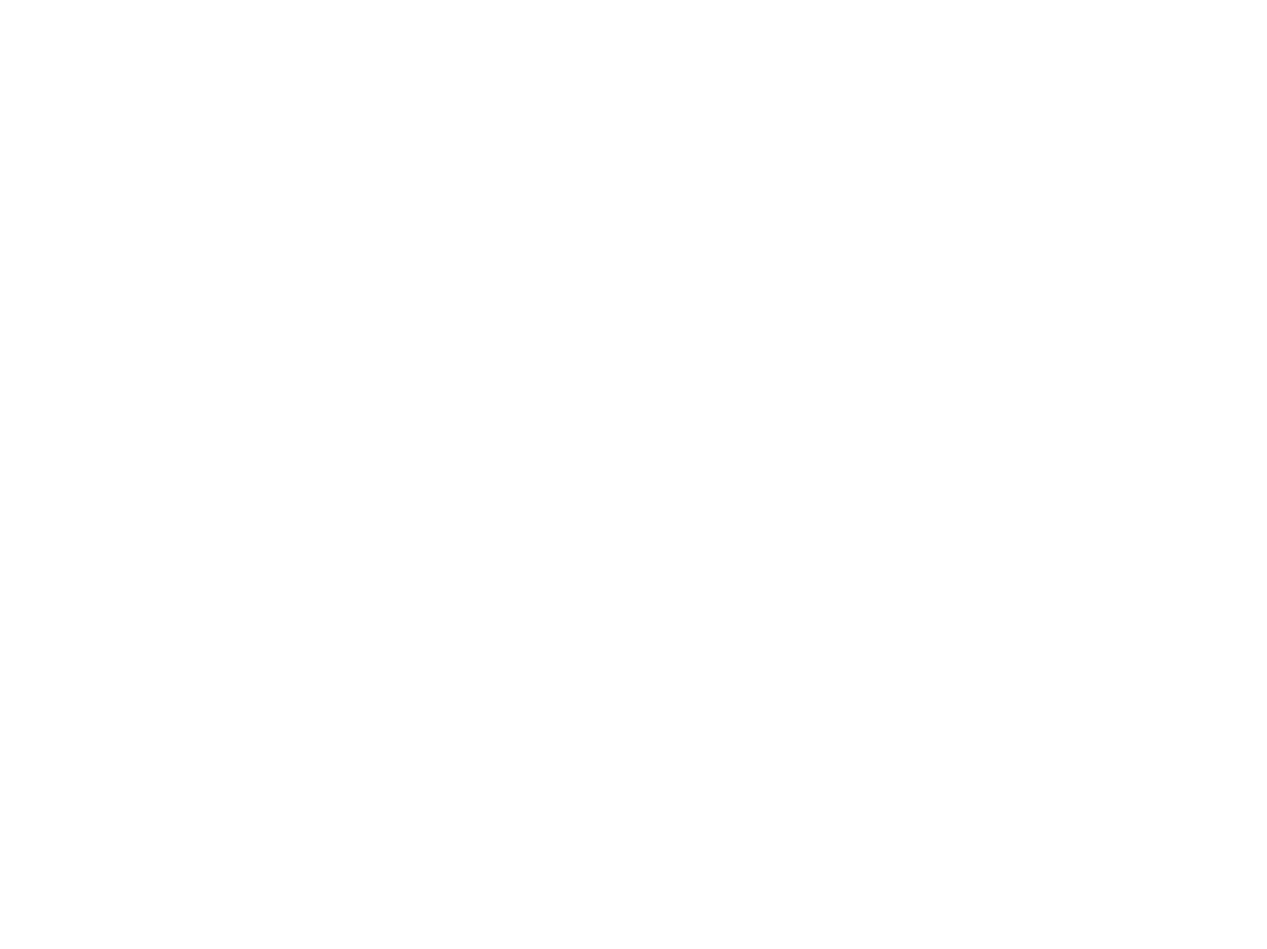
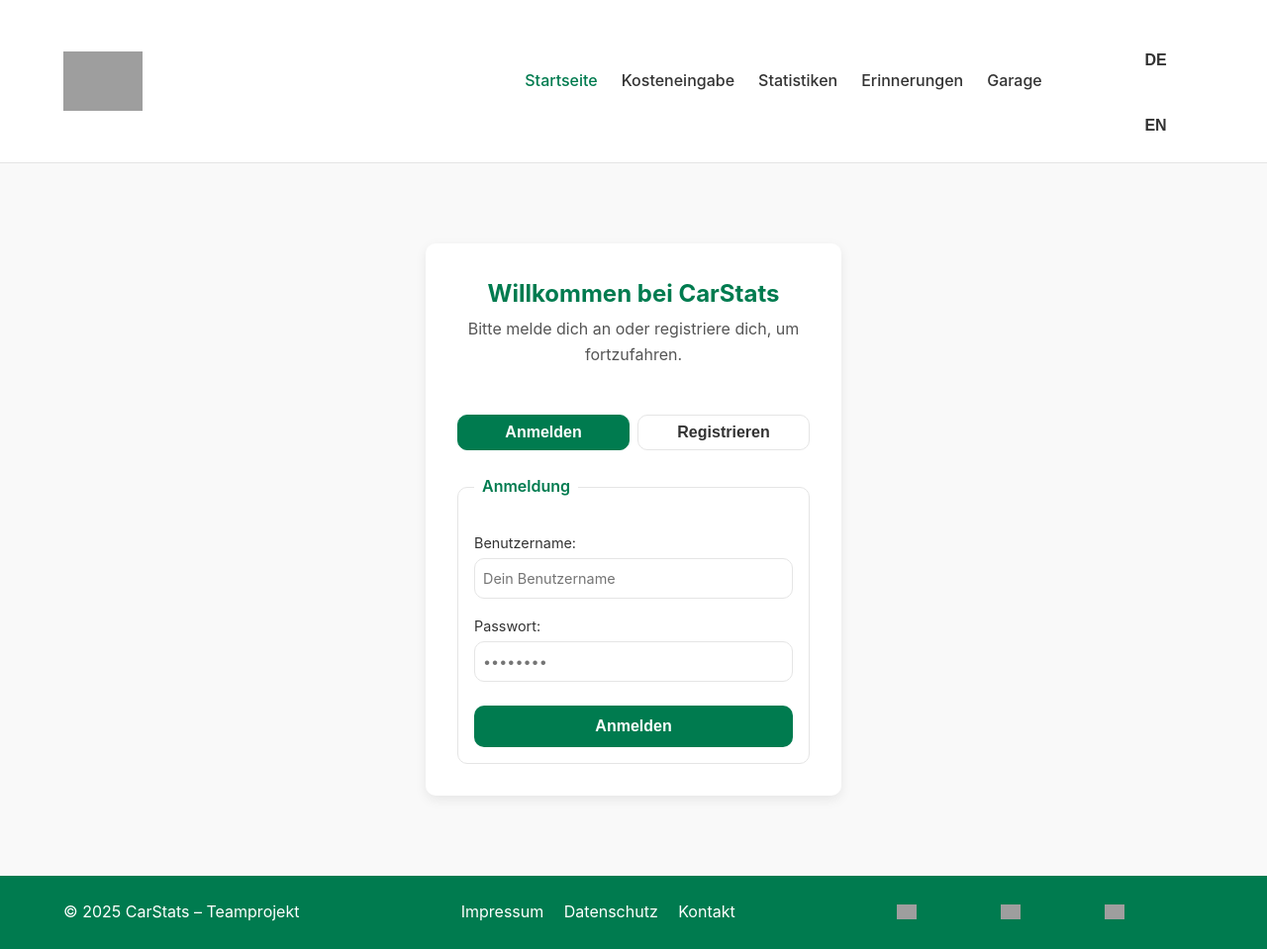
Before and after one commit to flexerLex/CarStats, a PHP site: page /login.html in a window 1280 px wide. Before the commit the page is empty. Shown: the whole page at 99% size. Before the commit the page ends 800 px from the top, so only its background shows below. Run offline with PHP 8.4, Linux system fonts and the light colour scheme; grey boxes are pictures that could not be loaded.

Commit message:
login and login_register_script.js

```diff
--- a/src/index.html
+++ b/src/index.html
@@ -25,10 +25,11 @@
         <nav class="nav">
             <ul>
                 <li><a href="../src/index.html" class="active">Startseite</a></li>
-                <li><a href="../src/kosteneingabe.html">Kosteneingabe</a></li>
+                <li><a href="../src/kosten.html">Kosteneingabe</a></li>
                 <li><a href="../src/statistiken.html">Statistiken</a></li>
                 <li><a href="../src/erinnerungen.html">Erinnerungen</a></li>
                 <li><a href="../src/garage.html">Garage</a></li>
+                <li><a href="../src/login.html">Anmelden</a></li>
             </ul>
         </nav>
 
--- a/src/landingpage.css
+++ b/src/landingpage.css
@@ -339,3 +339,135 @@
         margin-top: 1rem;
     }
 }
+
+/* ===========================
+   LOGIN & REGISTRIERUNG
+=========================== */
+
+.auth {
+    width: 100%;
+    padding: 2rem;
+    display: flex;
+    justify-content: center;
+    align-items: center;
+    min-height: 90vh;
+    background: #f9f9f9;
+}
+
+.auth__card {
+    background: #fff;
+    max-width: 420px;
+    width: 100%;
+    padding: 2rem;
+    border-radius: 10px;
+    box-shadow: 0 4px 12px rgba(0, 0, 0, 0.08);
+    text-align: center;
+}
+
+.auth__card h1 {
+    color: #007b4f;
+    margin-bottom: 0.25rem;
+}
+
+.auth__card p {
+    color: #555;
+    margin-bottom: 1.5rem;
+}
+
+/* Tabs (Login / Registrieren) */
+.auth__tabs {
+    display: flex;
+    justify-content: center;
+    margin-bottom: 1.5rem;
+    gap: 0.5rem;
+}
+
+.auth__tabs .tab {
+    background: none;
+    border: 1px solid #e5e5e5;
+    border-radius: 10px;
+    padding: 0.5rem 1rem;
+    cursor: pointer;
+    font-weight: 600;
+    transition: all 0.3s ease;
+    color: #333;
+}
+
+.auth__tabs .tab.active {
+    background: #007b4f;
+    color: #fff;
+    border-color: #007b4f;
+}
+
+/* Formular */
+form {
+    display: none;
+    text-align: left;
+}
+
+form.active {
+    display: block;
+}
+
+fieldset {
+    border: 1px solid #e5e5e5;
+    border-radius: 10px;
+    padding: 1rem;
+}
+
+legend {
+    font-weight: 600;
+    color: #007b4f;
+    padding: 0 0.5rem;
+}
+
+.grid {
+    display: grid;
+    grid-template-columns: repeat(auto-fit, minmax(180px, 1fr));
+    gap: 1rem;
+}
+
+label {
+    display: flex;
+    flex-direction: column;
+    margin-top: 1rem;
+    font-size: 0.9rem;
+}
+
+input {
+    padding: 0.5rem;
+    border-radius: 10px;
+    border: 1px solid #e5e5e5;
+    margin-top: 0.25rem;
+    font: inherit;
+}
+
+input:focus {
+    outline: 2px solid #007b4f;
+    border-color: #007b4f;
+}
+
+button {
+    width: 100%;
+    background: #007b4f;
+    color: white;
+    border: none;
+    border-radius: 10px;
+    padding: 0.75rem;
+    margin-top: 1.5rem;
+    font-size: 1rem;
+    font-weight: 600;
+    cursor: pointer;
+    transition: background 0.3s ease;
+}
+
+button:hover {
+    background: #00643f;
+}
+
+/* Responsive Anpassung */
+@media (max-width: 480px) {
+    .auth__card {
+        padding: 1.5rem;
+    }
+}
--- a/src/login.html
+++ b/src/login.html
@@ -1,10 +1,120 @@
 <!DOCTYPE html>
-<html lang="en">
+<html lang="de">
 <head>
     <meta charset="UTF-8">
-    <title>Title</title>
+    <meta name="viewport" content="width=device-width, initial-scale=1.0">
+    <title>CarStats</title>
+    <link rel="stylesheet" href="landingpage.css">
+    <script src="login_register_script.js" defer></script>
 </head>
 <body>
+<!-- Header -->
+<header class="header">
+    <div class="container header__content">
+        <div class="logo">
+            <img src="../assets/images/logo_green_no_bg_clean.png" alt="CarStats Logo">
+        </div>
 
+        <!-- Hamburger-Checkbox -->
+        <input type="checkbox" id="nav-toggle" class="nav-toggle">
+        <label for="nav-toggle" class="hamburger">
+            <span></span>
+            <span></span>
+            <span></span>
+        </label>
+
+        <nav class="nav">
+            <ul>
+                <li><a href="../src/index.html" class="active">Startseite</a></li>
+                <li><a href="../src/kosteneingabe.html">Kosteneingabe</a></li>
+                <li><a href="../src/statistiken.html">Statistiken</a></li>
+                <li><a href="../src/erinnerungen.html">Erinnerungen</a></li>
+                <li><a href="../src/garage.html">Garage</a></li>
+            </ul>
+        </nav>
+
+        <div class="lang-switch">
+            <button>DE</button>
+            <button>EN</button>
+        </div>
+    </div>
+</header>
+<body>
+<main class="auth">
+    <section class="auth__card">
+        <h1>Willkommen bei CarStats</h1>
+        <p>Bitte melde dich an oder registriere dich, um fortzufahren.</p>
+
+        <!-- Navigation zwischen Login / Registrierung -->
+        <nav class="auth__tabs" aria-label="Formularauswahl">
+            <button id="login_btn" class="tab active" data-target="login">Anmelden</button>
+            <button id="register_btn" class="tab" data-target="register">Registrieren</button>
+        </nav>
+
+        <!-- === LOGIN === -->
+        <form id="login_mask" class="form active" method="post" action="#">
+            <fieldset>
+                <legend>Anmeldung</legend>
+                <label>
+                    Benutzername:
+                    <input id="username" type="text" pattern="[A-Za-z][0-9]{0,5}" required placeholder="Dein Benutzername">
+                </label>
+                <label>
+                    Passwort:
+                    <input id="password" type="password" required placeholder="••••••••">
+                </label>
+                <button id="login_submit" type="submit">Anmelden</button>
+            </fieldset>
+        </form>
+
+        <!-- === REGISTRIERUNG === -->
+        <form id="register_mask" class="form" method="post" action="#">
+            <fieldset>
+                <legend>Registrierung</legend>
+                <div class="grid">
+                    <label>
+                        Vorname:
+                        <input id="first_name_input" type="text" pattern="[A-Za-z]" required placeholder="Max">
+                    </label>
+                    <label>
+                        Nachname:
+                        <input id="name_input" type="text" pattern="[A-Za-z]" required placeholder="Mustermann">
+                    </label>
+                </div>
+                <label>
+                    E-Mail:
+                    <input id="email_input" type="email" required placeholder="max@beispiel.de">
+                </label>
+                <label>
+                    Benutzername (Groß-und Kleinbuchstaben, Zahlen von 0 bis 9999):
+                    <input id="username_input" type="text" pattern="[A-Za-z][0-9]{0,5}" required placeholder="Dein Benutzername">
+                </label>
+                <label>
+                    Passwort:
+                    <input id="password_input" type="password" minlength="6" required placeholder="••••••••">
+                </label>
+                <button id="register_submit" type="submit">Registrieren</button>
+            </fieldset>
+        </form>
+    </section>
+</main>
+</body>
+
+<!-- Footer -->
+<footer class="footer">
+    <div class="container footer__grid">
+        <p>&copy; 2025 CarStats – Teamprojekt</p>
+        <nav class="footer__nav">
+            <a href="#">Impressum</a>
+            <a href="#">Datenschutz</a>
+            <a href="#">Kontakt</a>
+        </nav>
+        <div class="socials">
+            <a href="https://www.instagram.com"><img src="/../assets/images/instagram.png"></a>
+            <a href="<https://www.x.com"><img src="/../assets/images/twitter.png"></a>
+            <a href="https://www.youtube.com"><img src="/../assets/images/youtube.png"></a>
+        </div>
+    </div>
+</footer>
 </body>
 </html>
--- /dev/null
+++ b/src/login_register_script.js
@@ -0,0 +1,47 @@
+
+let login_btn = document.getElementById('login_btn');
+login_btn.addEventListener('click', login_active);
+
+let register_btn = document.getElementById('register_btn');
+register_btn.addEventListener('click', register_active);
+
+let login_mask = document.getElementById('login_mask');
+let register_mask = document.getElementById('register_mask');
+
+function login_active() {
+    login_btn.className="tab active";
+    register_btn.className="tab";
+    login_mask.className="form active";
+    register_mask.className="form";
+}
+
+function register_active() {
+    register_btn.className="tab active";
+    login_btn.className="tab";
+    register_mask.className="form active";
+    login_mask.className="form";
+}
+
+// login mask auslesen
+let login_username_input = document.getElementById('username').value;
+let login_password_input = document.getElementById('password').value;
+
+// Überprüfung / Absicherung einfügen
+// Passwort hashen
+
+let login_username = login_username_input.value;
+let login_password = login_password_input.value;
+
+
+// register mask auslesen
+let first_name_input = document.getElementById('first_name_input');
+let name_input = document.getElementById('name_input');
+let email_input = document.getElementById('email_input');
+let username_input = document.getElementById('username_input');
+let password_input = document.getElementById('password_input');
+
+let first_name = first_name_input.value;
+let name = name_input.value;
+let email = email_input.value;
+let username = username_input.value;
+let password = password_input.value;
```
